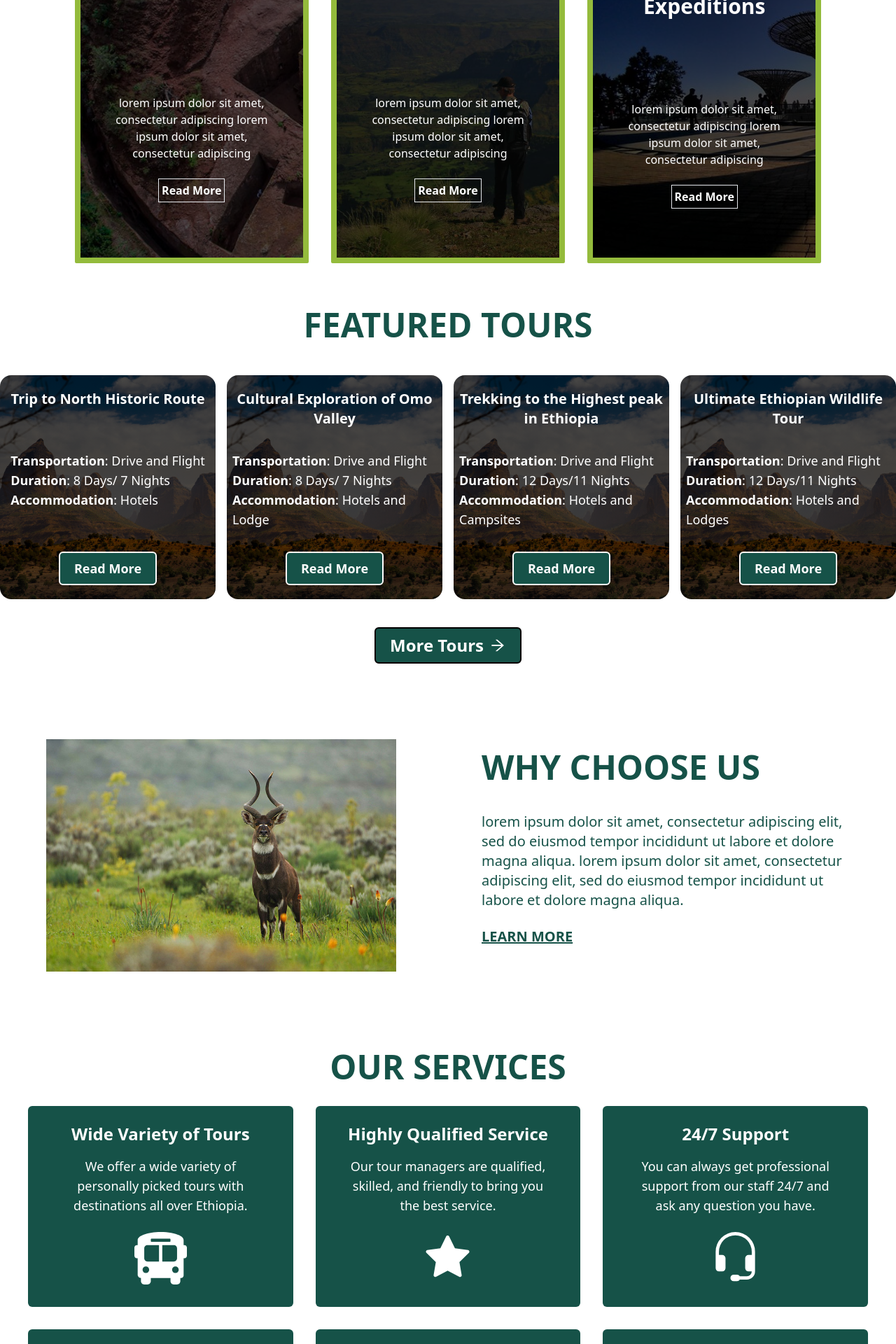
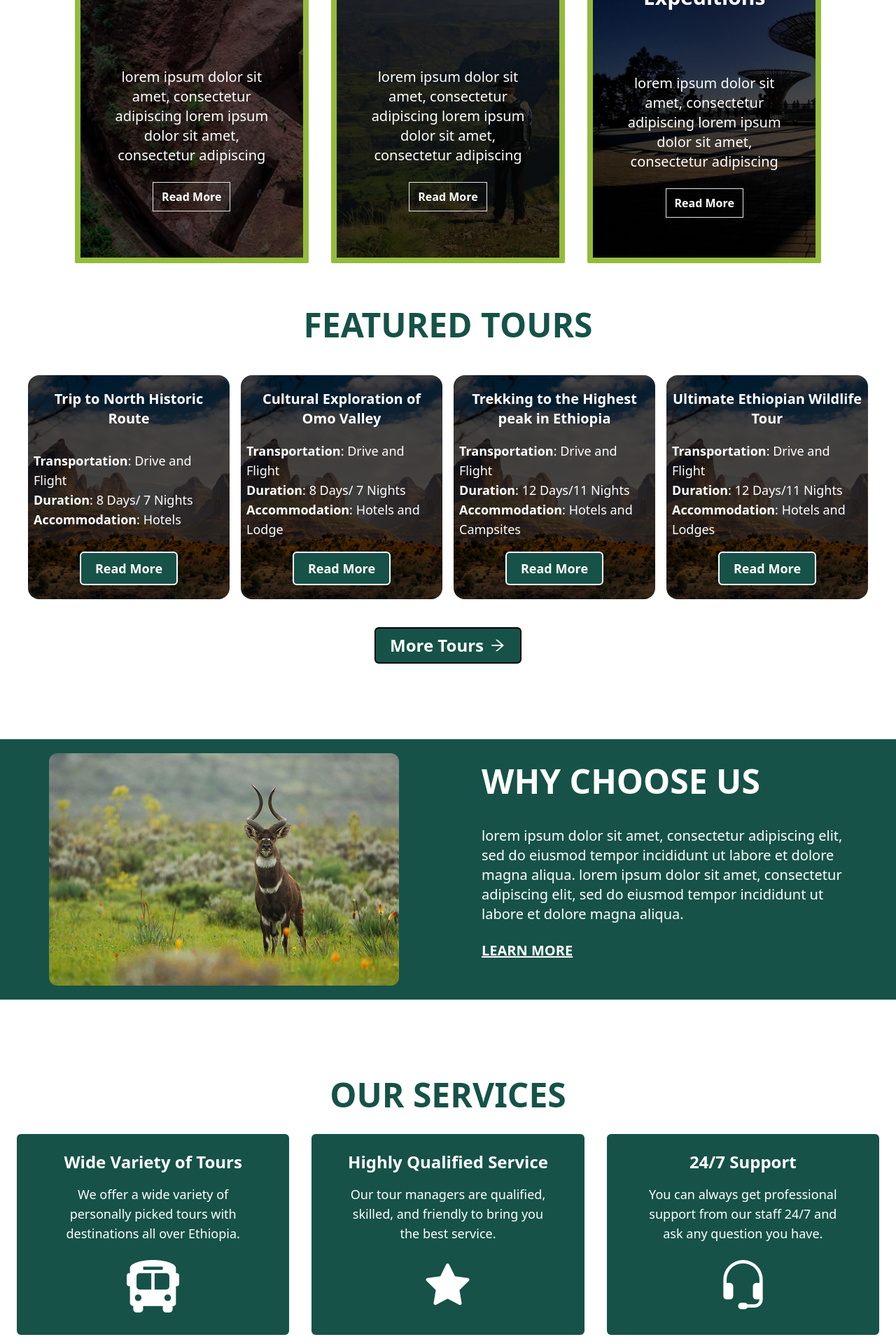
Before and after one commit to yafet-123/travel-and-tour-two, a Next.js app: page / in a window 1280 px wide. Shown: the part 860-2780 px from the top of the page at 70% size. Built offline with nearby package versions, Linux system fonts and the light colour scheme.

Commit message:
adding css file

```diff
--- a/components/home/FeaturedTour.tsx
+++ b/components/home/FeaturedTour.tsx
@@ -12,11 +12,11 @@ export const Featured: React.FC<any> = ({ featuredTours }) => {
         FEATURED TOURS
       </h1>
 
-      <div className="grid grid-cols-1 md:grid-cols-2 mx-auto lg:grid-cols-4 gap-10 md:gap-4 text-center ">
+      <div className="grid grid-cols-1 md:grid-cols-2 mx-10 lg:grid-cols-4 gap-10 md:gap-4 text-center ">
         {featuredTours?.map((data: any, index: any) => (
           <div
             key={index}
-            className="rounded-2xl hero-background md:w-full h-64 md:h-80 flex flex-col items-center
+            className="rounded-2xl hero-background md:w-full h-full md:h-80 flex flex-col items-center
             justify-between py-5 text-center p-2 hover:scale-105 transition duration-300 "
           >
             <h3 className="w-full text-lg md:text-xl font-sans  font-bold text-white">
--- a/components/home/HeroSection.tsx
+++ b/components/home/HeroSection.tsx
@@ -18,11 +18,11 @@ export const HeroSection: React.FC = () => {
             Friendly Tours.
           </h1>
         </div>
-        <div className="w-72">
+        <div className="w-72 px-5">
           <Link href="/tours">
             <h1
-              className="border-4 font-bold cursor-pointer text-white text-3xl py-3 hover:border-white hover:text-primaryColor hover:bg-white
-              shadow-sm shadow-white border-white rounded-sm w-72 bg-primaryColor hover:scale-110 transition duration-300  items-center justify-center"
+              className=" border-4 font-bold cursor-pointer text-white text-3xl py-3 hover:border-white hover:text-primaryColor hover:bg-white
+              shadow-sm shadow-white border-white rounded-sm w-full md:w-72 bg-primaryColor hover:scale-110 transition duration-300  items-center justify-center"
             >
               See Tours
             </h1>
--- a/components/home/HeroSectionCards.tsx
+++ b/components/home/HeroSectionCards.tsx
@@ -33,7 +33,7 @@ export const HeroSectionCards: React.FC = () => {
           <div
             key={index}
             className={`${card.id} bg-cover bg-blend-darken	justify-around rounded-sm md:hover:scale-110 md:transition md:duration-500
-                         flex flex-col place-items-center text-center border-secondaryColor border-8  h-96 md:h-[450px] lg:h-[500px] py-3`}
+                         flex flex-col place-items-center text-center border-secondaryColor border-8  h-96 md:h-[450px] lg:h-[500px] py-3 bg-brightness-0`}
           >
             <div>
               <h3 className="text-3xl font-bold font-monospace ">
@@ -42,9 +42,9 @@ export const HeroSectionCards: React.FC = () => {
             </div>
 
             <div className="flex flex-col w-3/4 items-center gap-4 ">
-              <p className="text-md  text-white">{card.description}</p>
+              <p className="text-md lg:text-xl text-white">{card.description}</p>
               <Link href="/">
-                <h5 className="border text-white font-semibold font-monospace hover:font-bold mt-2 p-1 ">
+                <h5 className="border text-white font-semibold font-monospace hover:font-bold mt-2 px-3 py-2 hover:scale-110">
                   Read More
                 </h5>
               </Link>
--- a/components/home/OurServices.tsx
+++ b/components/home/OurServices.tsx
@@ -45,12 +45,12 @@ export const OurServices: React.FC = () => {
   ];
 
   return (
-    <div className="flex flex-col flex-grow justify-between mx-6 text-center my-10">
-      <h1 className="text-3xl md:text-5xl text-primaryColor font-bold mt-4">
+    <div className="flex flex-col flex-grow justify-between text-center my-10">
+      <h1 className="text-3xl md:text-5xl text-primaryColor font-bold mt-4 mx-6">
         OUR SERVICES
       </h1>
 
-      <div className="grid md:grid-cols-2 lg:grid-cols-3 grid-cols-1 gap-8 mt-4 p-4">
+      <div className="grid md:grid-cols-2 lg:grid-cols-3 grid-cols-1 gap-8 mt-4 p-4 mx-2">
         {ServicesArray.map((service, index) => {
           return (
             <div
--- a/components/home/TestimonialSection.tsx
+++ b/components/home/TestimonialSection.tsx
@@ -48,8 +48,8 @@ export const TestimonialSection: React.FC = () => {
             return (
               <div
                 key={index}
-                className="flex flex-col justify-around items-center w-full  sm:my-16 my-8 h-auto p-6 gap-4 bg-white
-               text-black hover:bg-primaryColor hover:text-white transition duration-300 border-primaryColor border-4"
+                className="flex flex-col justify-around items-center w-full sm:my-16 my-8 h-auto p-6 gap-4 bg-primaryColor
+               text-white hover:bg-white hover:text-black transition duration-300 border-primaryColor border-4"
               >
                 <Image
                   src={person.personImage}
--- a/components/home/WhyChooseUs.tsx
+++ b/components/home/WhyChooseUs.tsx
@@ -5,11 +5,11 @@ import whychooseusimage from '../../public/Attractions-naturall-endemic-mammals-
 
 export const WhyChooseUs: React.FC = () => {
   return (
-    <div className="grid grid-cols-1 md:grid-cols-2 my-24">
+    <div className="grid grid-cols-1 md:grid-cols-2 my-24 bg-primaryColor py-5">
       <div className="flex justify-center items-center">
-        <div className="pr-2 hidden md:flex">
+        <div className="mx-2">
           <Image
-            className=""
+            className="border-primaryColor rounded-xl"
             alt="why choose us image"
             src={whychooseusimage}
             width={500}
@@ -18,7 +18,7 @@ export const WhyChooseUs: React.FC = () => {
         </div>
       </div>
 
-      <div className="flex text-primaryColor flex-col px-6 md:px-12 w-full h-full justify-start md:mx-auto gap-4">
+      <div className="flex text-white flex-col px-6 md:px-12 w-full h-full justify-start md:mx-auto gap-4">
         <h2 className=" font-bold text-3xl  md:text-4xl lg:text-5xl my-4">
           WHY CHOOSE US
         </h2>
--- a/components/sustainablity/SustainablityDetail.tsx
+++ b/components/sustainablity/SustainablityDetail.tsx
@@ -16,12 +16,12 @@ export const SustainablityDetail: React.FC = () => {
         />
       </div>
 
-      <div className="flex flex-col gap-8 ">
+      <div className="flex flex-col gap-8">
         {SustainablityArray?.map((place: any, index: any) => {
           return (
             <div
               key={index}
-              className="grid grid-cols-1 gap-4 border-b-4 border-primaryColor justify-center bg-white text-primaryColor md:mx-12 mx-4"
+              className="grid grid-cols-1 gap-4 border-b-4 border-primaryColor justify-center bg-white text-primaryColor md:mx-54 mx-4 mb-3"
             >
               <div
               //   className={`${
```
